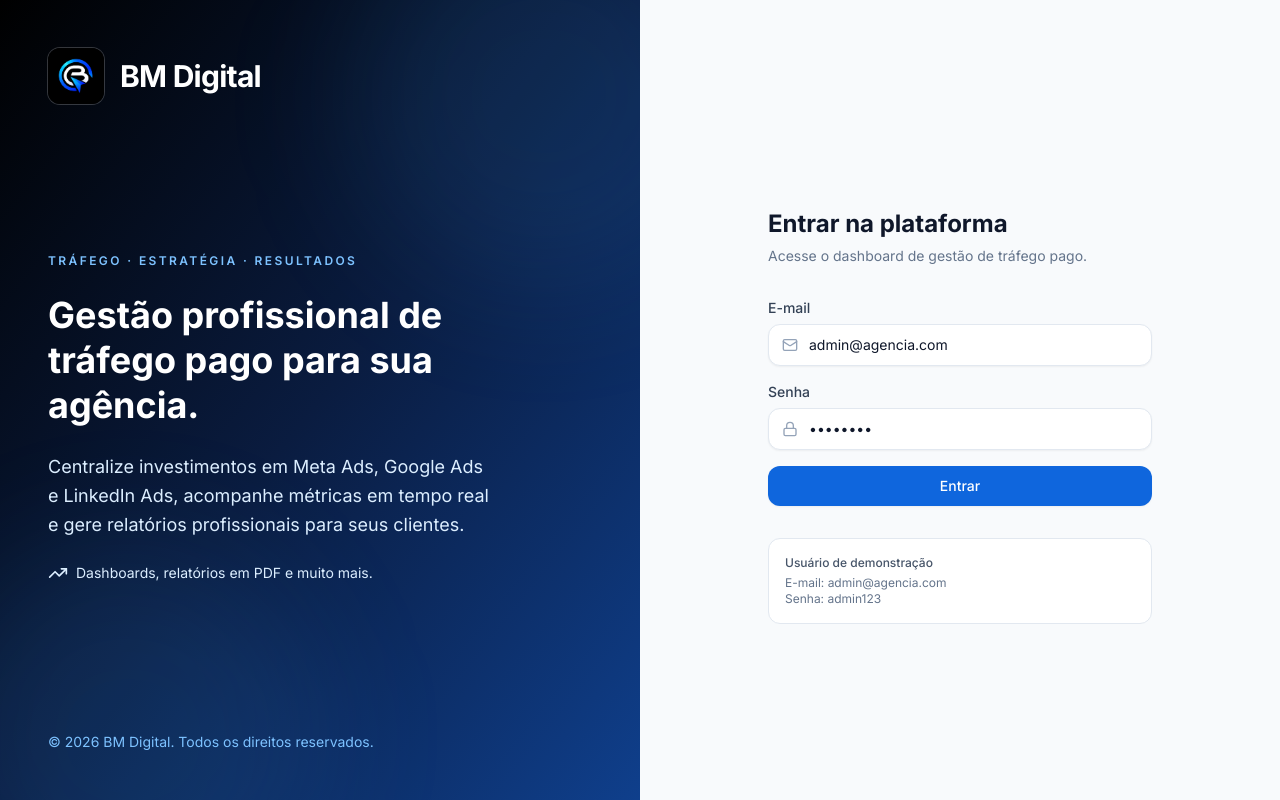
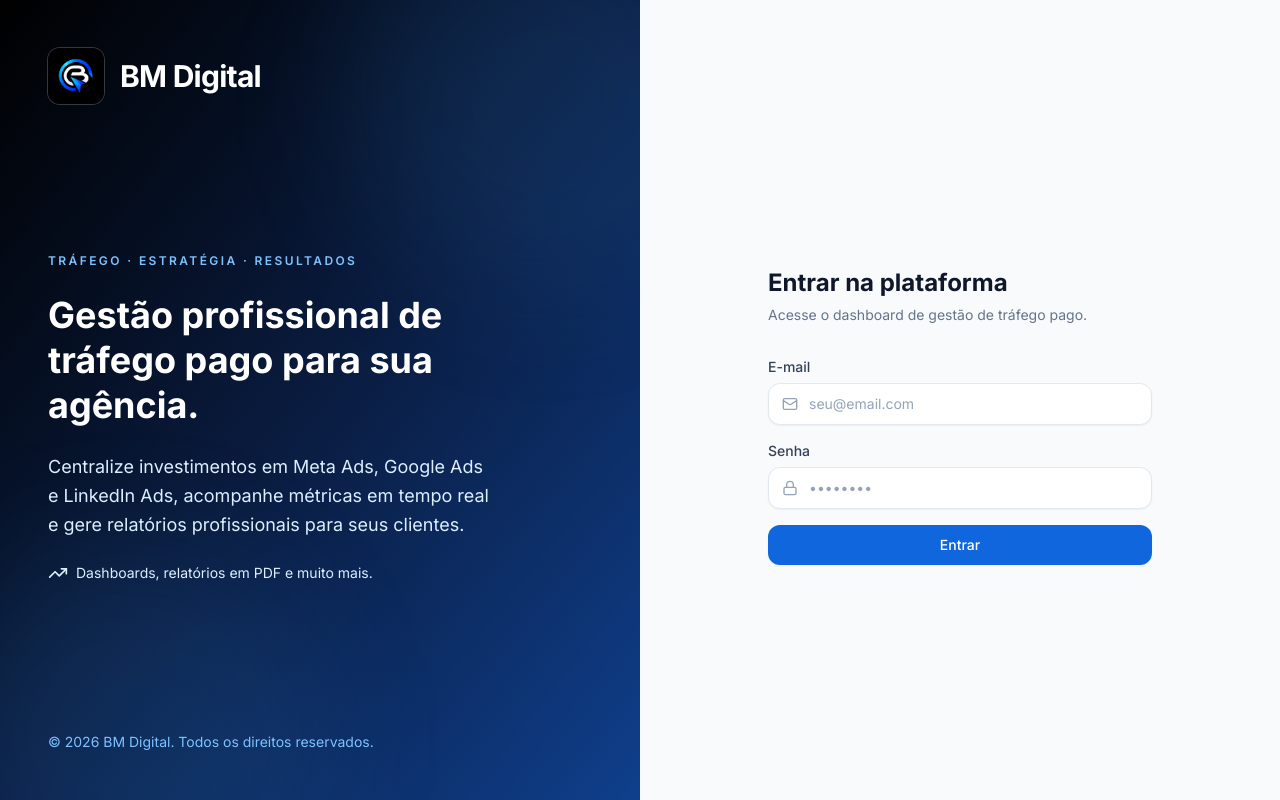
Before and after one commit to brunolima782-bot/dashboardbmdigital, a Next.js app: page /login in a window 1280 px wide. Built offline with nearby package versions, Linux system fonts and the light colour scheme.

Commit message:
Remover credenciais de demonstração da tela de login (site em produção)

```diff
--- a/src/app/login/page.tsx
+++ b/src/app/login/page.tsx
@@ -6,8 +6,8 @@ import { Lock, Mail, Loader2, TrendingUp } from "lucide-react";
 
 export default function LoginPage() {
   const router = useRouter();
-  const [email, setEmail] = useState("admin@agencia.com");
-  const [password, setPassword] = useState("admin123");
+  const [email, setEmail] = useState("");
+  const [password, setPassword] = useState("");
   const [error, setError] = useState<string | null>(null);
   const [loading, setLoading] = useState(false);
 
@@ -147,12 +147,6 @@ export default function LoginPage() {
               )}
             </button>
           </form>
-
-          <div className="rounded-xl border border-slate-200 bg-white p-4 text-xs text-slate-500 dark:bg-slate-900 dark:border-slate-800 dark:text-slate-400">
-            <p className="font-medium text-slate-600 dark:text-slate-300 mb-1">Usuário de demonstração</p>
-            <p>E-mail: admin@agencia.com</p>
-            <p>Senha: admin123</p>
-          </div>
         </div>
       </div>
     </div>
```
Also changed, not shown: 1 other file (tests, documents, lock files or other folders).
